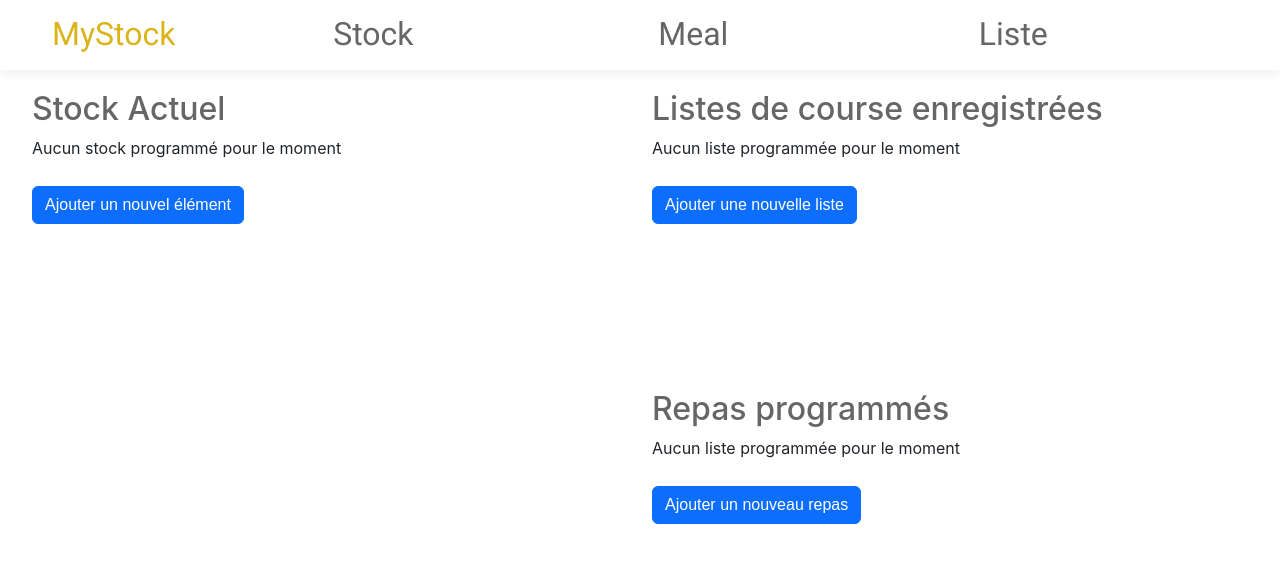
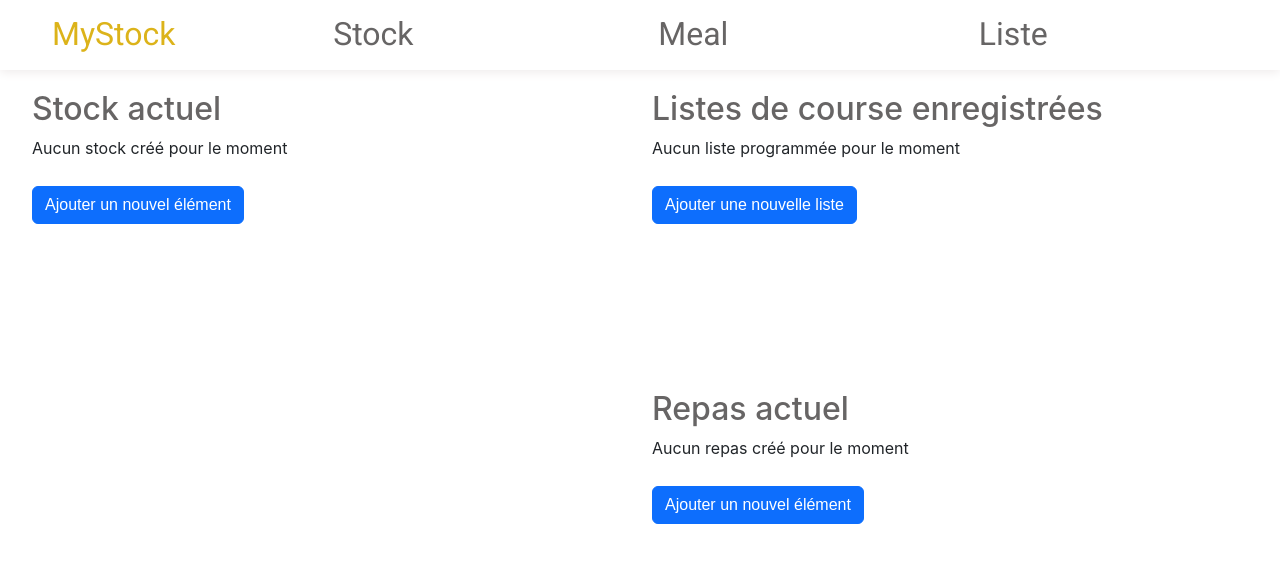
Before and after one commit to plouiserre/ShoppingManagerV2, a React (Create React App) app in the folder shopping-manager-front/: page / in a window 1280 px wide. Shown: the top 562 px of the page. Built offline with nearby package versions, Linux system fonts and the light colour scheme.

Commit message:
create meal resume and a resume component

```diff
--- /dev/null
+++ b/shopping-manager-front/src/components/Global/Resume/Resume.jsx
@@ -0,0 +1,45 @@
+import s from "./style.module.css";
+import { CustomButton } from "../../Reusable/CustomButton/CustomButton";
+import { useNavigate } from "react-router-dom";
+
+export function Resume({ keyword, address, elements }) {
+  const navigate = useNavigate();
+  const elementsLoaded = elements !== undefined && elements.length > 0;
+  const keyWordFirstLetterUppercase = getWordGoodCase(true);
+  const labelList = "Liste " + keyWordFirstLetterUppercase + " actuel";
+  const addressAdd = "/" + address + "/add/";
+  const addressList = "/" + address + "/";
+  const definedWord =
+    elements.length !== undefined && elements.length > 0 ? "définis" : "défini";
+
+  function getWordGoodCase(isUpperCase) {
+    return isUpperCase
+      ? (keyword.charAt(0).toUpperCase() + keyword.slice(1)).toString()
+      : keyword;
+  }
+  return (
+    <div>
+      <h1>{keyWordFirstLetterUppercase} actuel</h1>
+      <div style={{ display: !elementsLoaded ? "block" : "none" }}>
+        <p className={`${s.text}`}>Aucun {keyword} créé pour le moment</p>
+        <CustomButton
+          labelButton={"Ajouter un nouvel élément"}
+          actionButton={() => navigate(addressAdd)}
+        />
+      </div>
+      <div style={{ display: elementsLoaded ? "block" : "none" }}>
+        <p>
+          Aujourd'hui il y a{" "}
+          <span className={`${s.element}`}>
+            {elements !== undefined ? elements.length : 0}
+          </span>{" "}
+          {keyword} {definedWord}
+        </p>
+        <CustomButton
+          labelButton={labelList}
+          actionButton={() => navigate(addressList)}
+        />
+      </div>
+    </div>
+  );
+}
--- a/shopping-manager-front/src/containers/Stock/StockResume/style.module.css
+++ b/shopping-manager-front/src/components/Global/Resume/style.module.css
@@ -1,4 +1,4 @@
-.elementStock{
+.element{
     color:#dcb31a;
     font-weight: 600;
 }
--- a/shopping-manager-front/src/components/Meal/MealResume/MealResume.jsx
+++ /dev/null
@@ -1,18 +0,0 @@
-import s from "./style.module.css";
-import { CustomButton } from "../../Reusable/CustomButton/CustomButton";
-import { useNavigate } from "react-router-dom";
-
-export function MealResume() {
-  const navigate = useNavigate();
-
-  return (
-    <div>
-      <h1>Repas programmés</h1>
-      <p className={`${s.text}`}>Aucun liste programmée pour le moment</p>
-      <CustomButton
-        labelButton={"Ajouter un nouveau repas"}
-        actionButton={() => navigate("/meal/add")}
-      />
-    </div>
-  );
-}
--- /dev/null
+++ b/shopping-manager-front/src/containers/MealResume/MealResume.jsx
@@ -0,0 +1,8 @@
+import { useSelector } from "react-redux";
+import { Resume } from "../../components/Global/Resume/Resume";
+
+export function MealResume() {
+  const meals = useSelector((store) => store.MEAL.meals);
+
+  return <Resume keyword={"repas"} address={"meal"} elements={meals} />;
+}
--- a/shopping-manager-front/src/containers/Stock/StockResume/StockResume.jsx
+++ b/shopping-manager-front/src/containers/Stock/StockResume/StockResume.jsx
@@ -1,35 +1,9 @@
-import { CustomButton } from "../../../components/Reusable/CustomButton/CustomButton";
-import { useNavigate } from "react-router-dom";
-import s from "./style.module.css";
 import { useSelector } from "react-redux";
+import { Resume } from "../../../components/Global/Resume/Resume";
 
 export function StockResume() {
-  const navigate = useNavigate();
   const stocks = useSelector((store) => store.STOCK.stocks);
   const elementsLoaded = stocks !== undefined && stocks.length > 0;
-  return (
-    <div>
-      <h1>Stock Actuel</h1>
-      <div style={{ display: !elementsLoaded ? "block" : "none" }}>
-        <p className={`${s.text}`}>Aucun stock programmé pour le moment</p>
-        <CustomButton
-          labelButton={"Ajouter un nouvel élément"}
-          actionButton={() => navigate("/stock/add/")}
-        />
-      </div>
-      <div style={{ display: elementsLoaded ? "block" : "none" }}>
-        <p>
-          Aujourd'hui il y a{" "}
-          <span className={`${s.elementStock}`}>
-            {stocks !== undefined ? stocks.length : 0}
-          </span>{" "}
-          éléments dans le stock
-        </p>
-        <CustomButton
-          labelButton={"Liste Stock actuel"}
-          actionButton={() => navigate("/stock/")}
-        />
-      </div>
-    </div>
-  );
+
+  return <Resume keyword={"stock"} address={"stock"} elements={stocks} />;
 }
--- a/shopping-manager-front/src/pages/Welcome/Welcome.jsx
+++ b/shopping-manager-front/src/pages/Welcome/Welcome.jsx
@@ -1,5 +1,5 @@
 import { ListResume } from "../../components/List/ListResume/ListResume";
-import { MealResume } from "../../components/Meal/MealResume/MealResume";
+import { MealResume } from "../../containers/MealResume/MealResume";
 import { StockResume } from "../../containers/Stock/StockResume/StockResume";
 import s from "./style.module.css";
 
```
Also changed, not shown: shopping-manager-front/src/components/Meal/MealResume/style.module.css (deleted).
